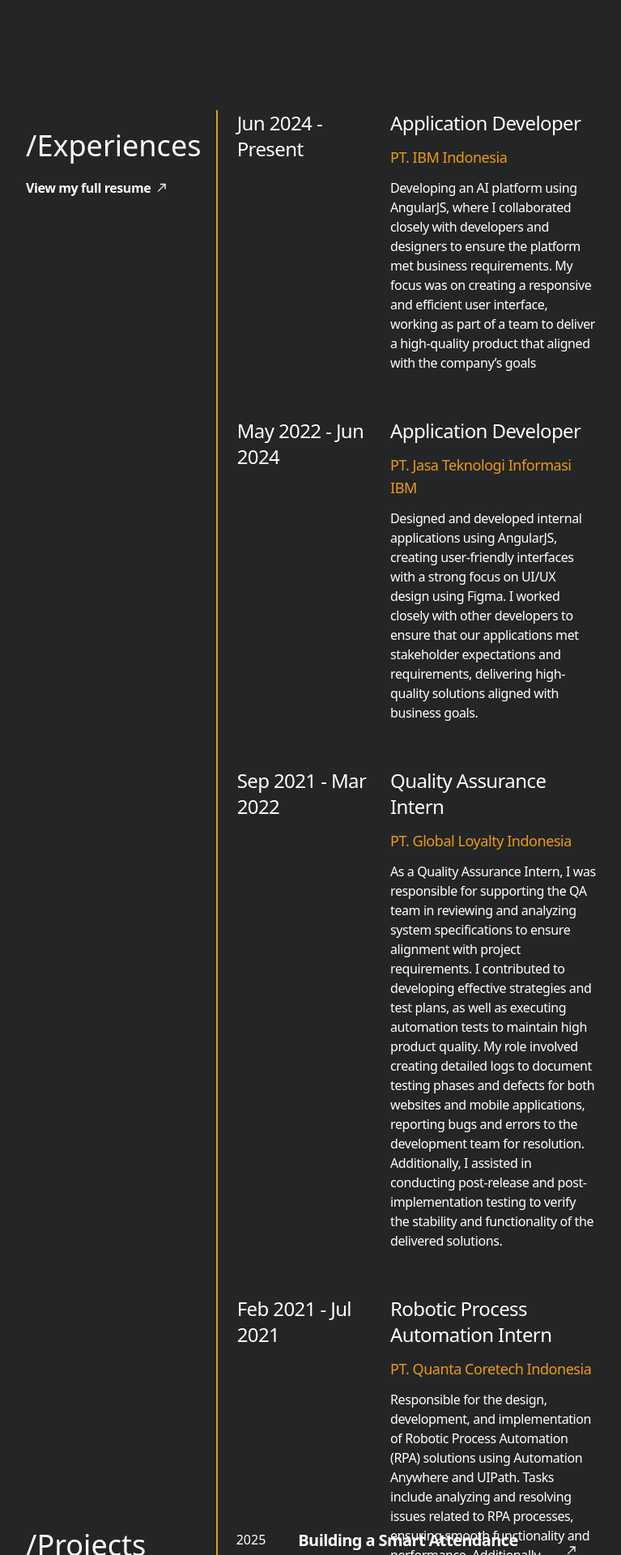
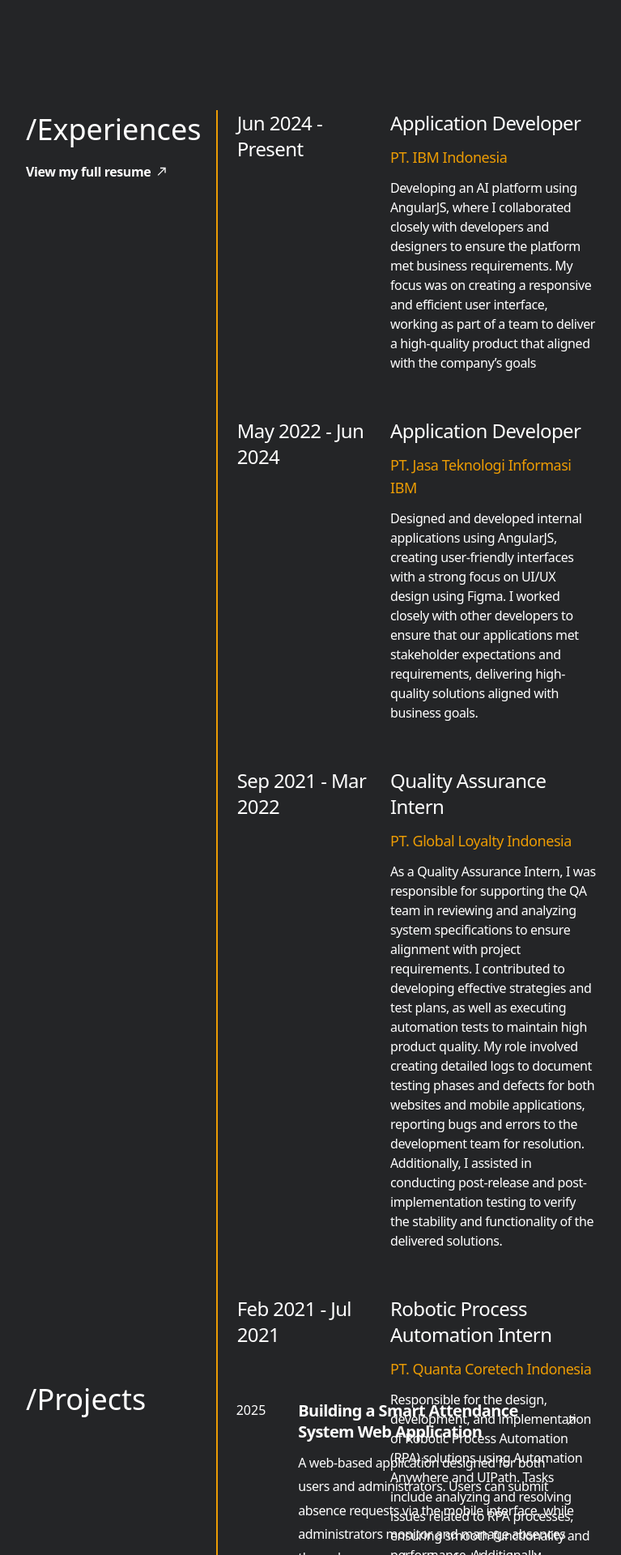
Before and after one commit to FelixH15/my-website, a React (Vite) app: page / in a window 1280 px wide. Shown: the part 1720-3640 px from the top of the page at 81% size, without its empty margins (256-1023 px from the left). Built offline with nearby package versions, Linux system fonts and the light colour scheme.

Commit message:
changing height in experience

```diff
--- a/src/App.css
+++ b/src/App.css
@@ -1,5 +1,5 @@
 .container {
-  width: 50%;
+  width: 55%;
   margin: auto;
   display: flex;
   flex-direction: column;
@@ -10,7 +10,7 @@
 }
 
 .snap-section {
-  height: 100vh;
+  height: 100dvh;
   scroll-snap-align: start;
   width: 100%;
   display: flex;
--- a/src/pages/AboutMe/AboutMe.module.css
+++ b/src/pages/AboutMe/AboutMe.module.css
@@ -1,5 +1,5 @@
 .aboutMeContainer {
   position: sticky;
   top: 0;
-  padding-top: 24px;
+  padding-top: 4px;
 }
--- a/src/pages/Experiences/Experiences.jsx
+++ b/src/pages/Experiences/Experiences.jsx
@@ -106,8 +106,8 @@
   }
   return (
     <section
-      className="snap-section"
-      style={{ height: "200vh", justifyContent: "flex-start" }}
+      className={`snap-section ${styles.experienceSection}`}
+      style={{ height: "150vh", justifyContent: "flex-start" }}
       ref={experienceRef}
     >
       <div className="flex flex-row items-start w-2/2 justify-between">
--- a/src/pages/Experiences/Experiences.module.css
+++ b/src/pages/Experiences/Experiences.module.css
@@ -9,7 +9,7 @@
 .stickyContainer {
   position: sticky;
   top: 0;
-  padding-top: 24px;
+  padding-top: 4px;
 }
 
 .experienceContainer::webkit-scrollbar {
@@ -19,3 +19,9 @@
 .resumeContainer:hover {
   color: var(--primary-color);
 }
+
+@media (max-width: 1440px) {
+  .experienceSection {
+    height: 180vh !important;
+  }
+}
--- a/src/pages/Projects/Projects.module.css
+++ b/src/pages/Projects/Projects.module.css
@@ -12,5 +12,5 @@
 .projectTitle {
   position: sticky;
   top: 0;
-  padding-top: 24px;
+  padding-top: 4px;
 }
```
